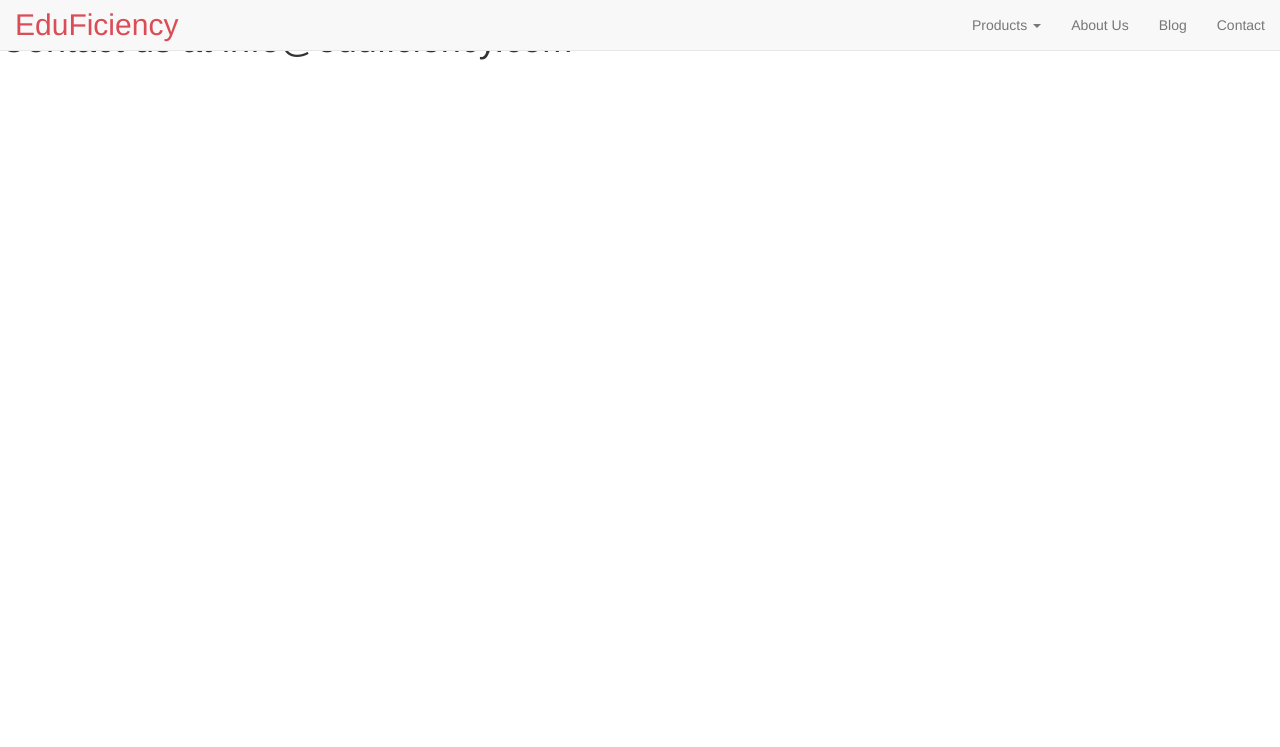
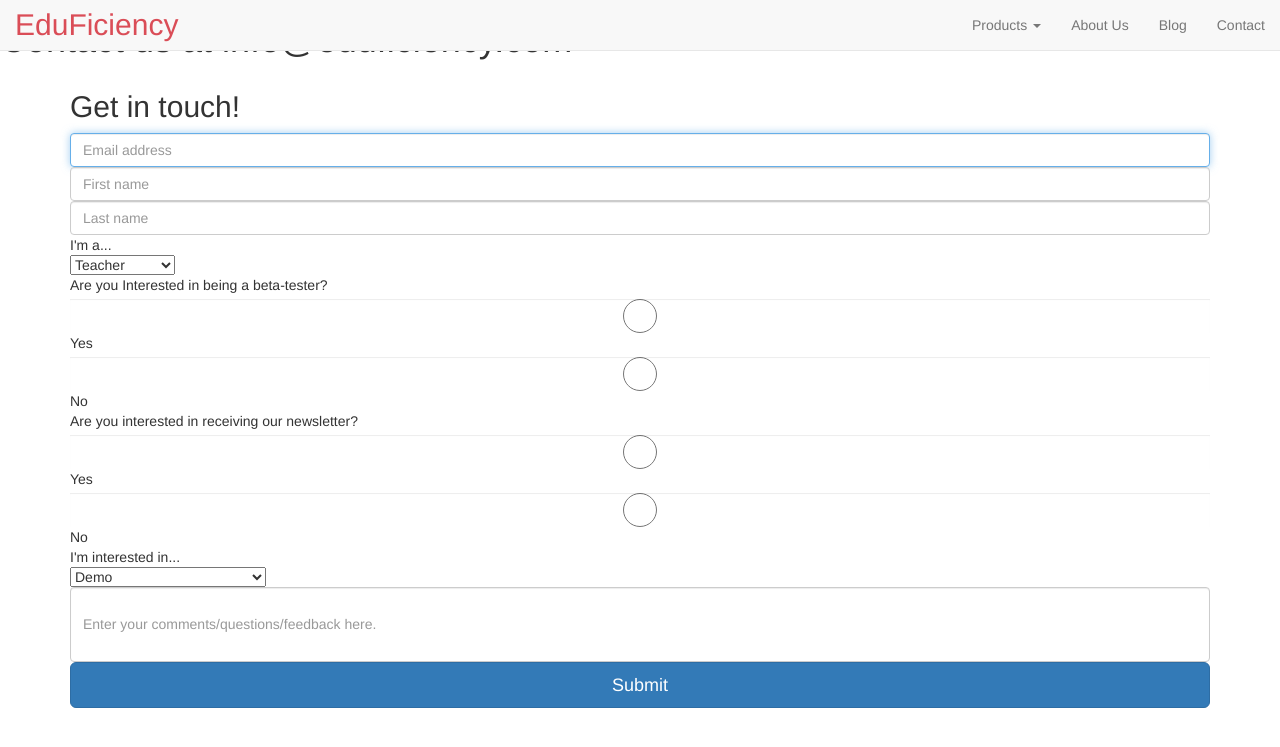
Before and after one commit to MariaAngela24/EduFiciency-website, a Flask app: page /contact in a window 1280 px wide. Shown: the top 747 px of the page. Run offline with Flask 2, Linux system fonts and the light colour scheme; some libraries are stand-ins or nearby versions.

Commit message:
added contact form and linked it to db through server file

```diff
--- a/requirements.txt
+++ b/requirements.txt
@@ -8,6 +8,7 @@ decorator==4.0.11
 entrypoints==0.2.2
 enum34==1.1.6
 Flask==0.12.1
+Flask-SQLAlchemy==2.2
 functools32==3.2.3.post2
 future==0.16.0
 gyp==0.1
@@ -42,6 +43,7 @@ scandir==1.4
 simplegeneric==0.8.1
 singledispatch==3.4.0.3
 six==1.10.0
+SQLAlchemy==1.1.9
 terminado==0.6
 testpath==0.3
 tornado==4.4.2
--- a/server.py
+++ b/server.py
@@ -1,4 +1,4 @@
-from flask import Flask, render_template
+from flask import Flask, render_template, request
 from model import connect_to_db, db, User, Response
 
 app = Flask(__name__)
@@ -37,8 +37,39 @@ def blog_page():
 
 
 @app.route("/contact")
-def contact_page():
-    """Show contact page."""
+def show_contact_form():
+    """Show contact form."""
+
+    return render_template("contact.html")
+
+
+@app.route("/contact", methods=["POST"])
+def process_contact():
+    """Show contact form."""
+
+    fname = request.form.get("fname")
+    lname = request.form.get("lname")
+    email = request.form.get("email")
+    role = request.form.get("role")
+    interested_in = request.form.get("interested_in")
+    beta_tester = request.form.get("beta_tester")
+    newsletter = request.form.get("newsletter")
+    response = request.form.get("response")
+
+    user = User.query.filter_by(email=email).first()
+
+    if not user:
+        user = User(fname=fname, lname=lname, email=email, role=role,
+            beta_tester=beta_tester, newsletter=newsletter)
+        db.session.add(user)
+        db.session.commit()
+
+    if interested_in or response:
+        new_response = Response(user_id=user.user_id,
+                                type_response=interested_in,
+                                response=response)
+        db.session.add(new_response)
+        db.session.commit()
 
     return render_template("contact.html")
 
--- a/templates/contact.html
+++ b/templates/contact.html
@@ -2,4 +2,38 @@
 {% block title %}EduFiciency{% endblock %}
 {% block content %}
 <h1>Contact us at info@eduficiency.com</h1>
+<div class="container">
+    <form action="/contact" method="POST" class="contact-form">
+        <h2 class="contact-form-heading">Get in touch!</h2>
+        <label for="email" class="sr-only">Email address</label>
+            <input type="email" name="email" id="email" class="form-control" placeholder="Email address" required autofocus>
+        <label for="fname" class="sr-only">First name</label>
+            <input type="text" name="fname" id="fname" class="form-control" placeholder="First name">
+        <label for="lname" class="sr-only">Last name</label>
+            <input type="text" name="lname" id="lname" class="form-control" placeholder="Last name">
+        <span>I'm a...</span><br>
+        <select name="role">
+            <option value="teacher">Teacher</option>
+            <option value="administrator">Administrator</option>
+            <option value="parent">Parent</option>
+            <option value="other">Other</option>
+        </select><br>
+        <span>Are you Interested in being a beta-tester?</span>
+            <input type="radio" name="beta_tester" value="True" class="form-control"> Yes<br>
+            <input type="radio" name="beta_tester" value="False" class="form-control"> No<br>
+        <span>Are you interested in receiving our newsletter?</span>
+            <input type="radio" name="newsletter" value="True" class="form-control"> Yes<br>
+            <input type="radio" name="newsletter" valye="False" class="form-control"> No<br>
+        <span>I'm interested in...</span><br>
+        <select name="interested_in">
+            <option value="demo">Demo</option>
+            <option value="product_info">General product information</option>
+            <option value="product_support">Product support</option>
+            <option value="other">Other</option>
+        </select><br>
+        <label for="response" class="sr-only">Questions/Comments/Feedback</label>
+            <input type="text" name="response" id="response" class="form-control" style="height:75px;" placeholder="Enter your comments/questions/feedback here.">
+        <button id="login-submit" class="btn btn-lg btn-primary btn-block" type="submit">Submit</button>
+    </form>
+</div>
 {% endblock %}
```
